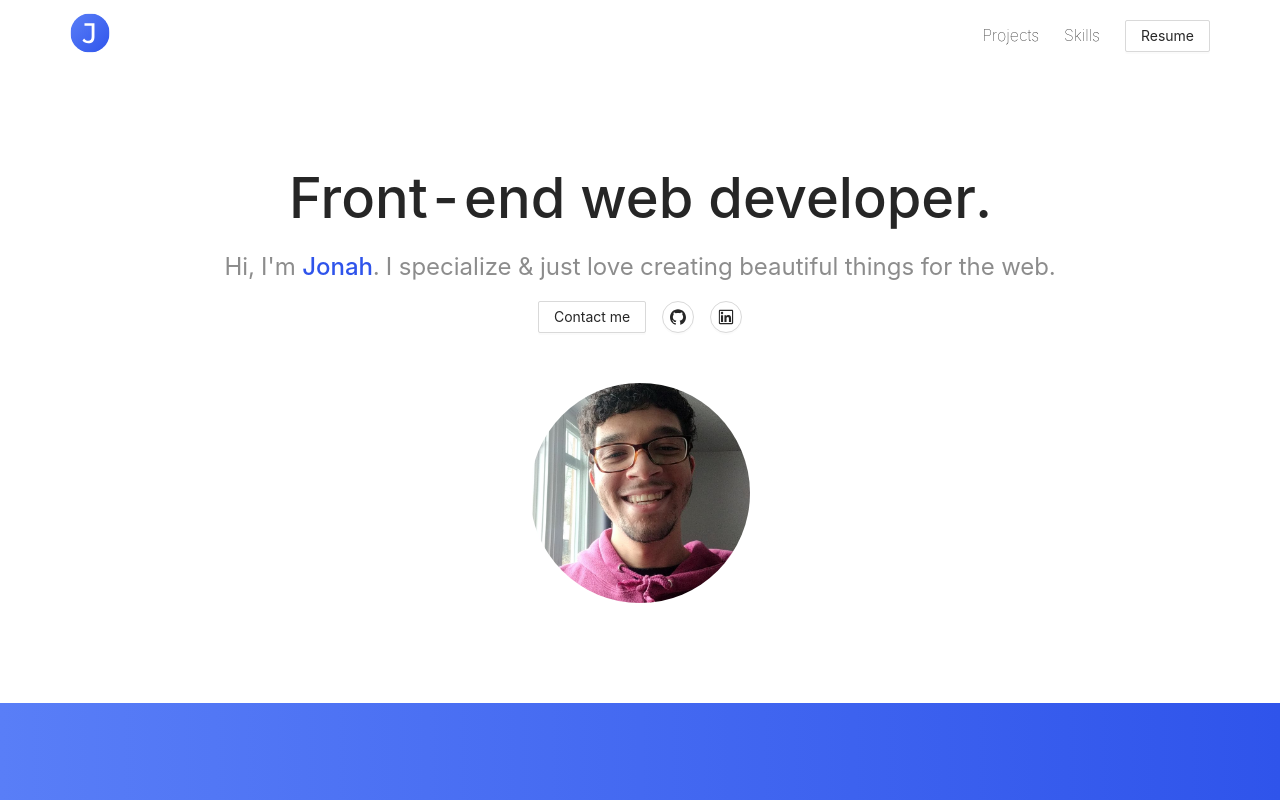
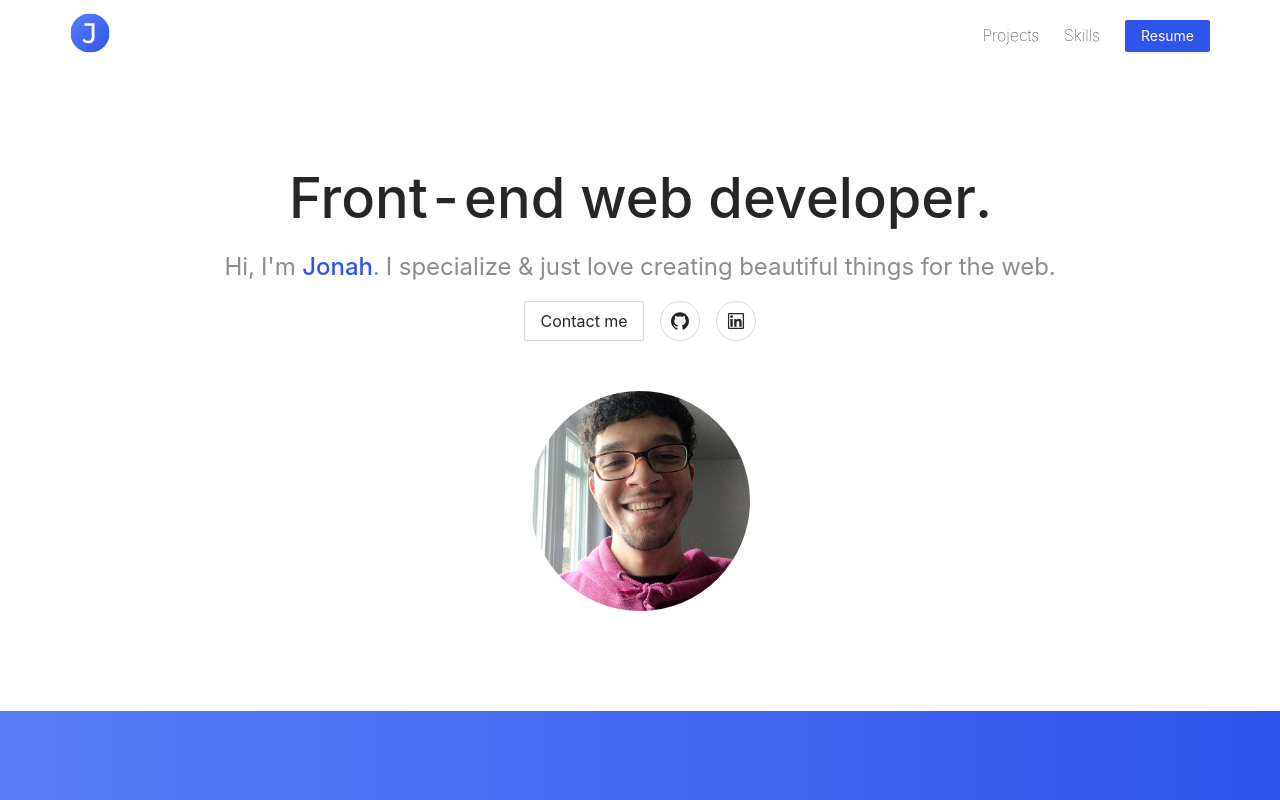
Before and after one commit to jonahlouis4/Portfolio-v3, a React (Create React App) app: page / in a window 1280 px wide. Shown: the top 800 px of the page. Built offline with nearby package versions, Linux system fonts and the light colour scheme.

Commit message:
Changed btn type + btn size

```diff
--- a/src/components/Introduction.js
+++ b/src/components/Introduction.js
@@ -77,21 +77,21 @@ const Introduction = () => {
                     <motion.div
                     variants={elementVariant}
                     >
-                        <Button href="mailto:jonah_louis@outlook.com">Contact me</Button>
+                        <Button href="mailto:jonah_louis@outlook.com" size="large" >Contact me</Button>
                     </motion.div>
                     <motion.a
                     href="https://github.com/jonahlouis4"
                     target="_blank"
                     variants={elementVariant}
                     >
-                        <Button shape="circle" icon={<GithubOutlined />} />
+                        <Button shape="circle" size="large" icon={<GithubOutlined />} />
                     </motion.a>
                     <motion.a
                     href="https://www.linkedin.com/in/jonah-louis-3b71791b8/"
                     target="_blank"
                     variants={elementVariant}
                     >
-                        <Button shape="circle" icon={<LinkedinOutlined /> } />
+                        <Button shape="circle" size="large" icon={<LinkedinOutlined /> } />
                     </motion.a>
                 </Space>
             </div>
--- a/src/components/MyHeader.js
+++ b/src/components/MyHeader.js
@@ -80,7 +80,7 @@ const MyHeader = ({isOpen, sideNavControl, sectionName, sectionLink}) => {
                 style={{display: 'inline-block'}}
                 >
                     <a href={Resume} target="_blank" rel='noopener noreferrer'>
-                        <Button id="resume-btn-nav" className="section-link" >{sectionName.section3}</Button>
+                        <Button id="resume-btn-nav" className="section-link" type="primary">{sectionName.section3}</Button>
                     </a>
 
                 </motion.div>
```
Also changed, not shown: 1 other file (tests, documents, lock files or other folders).
